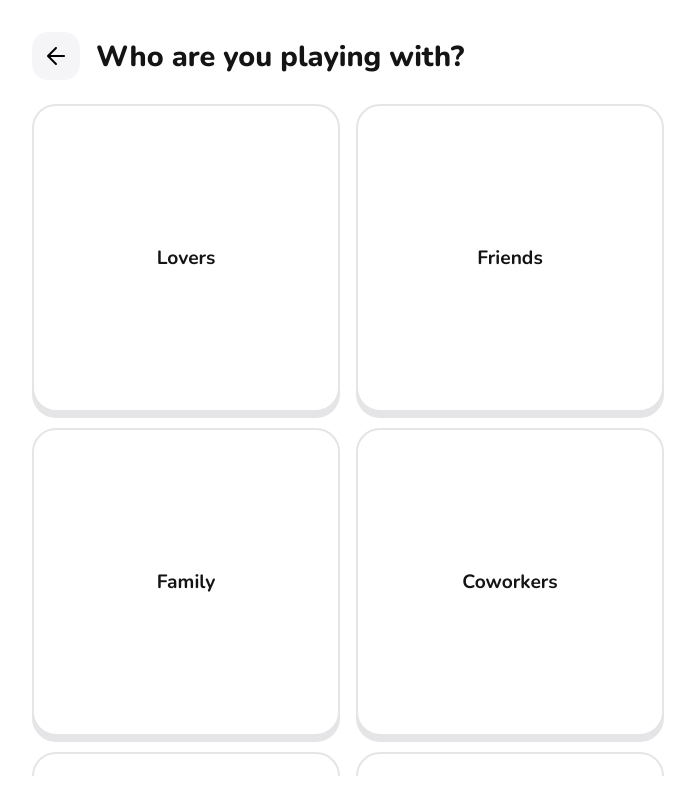
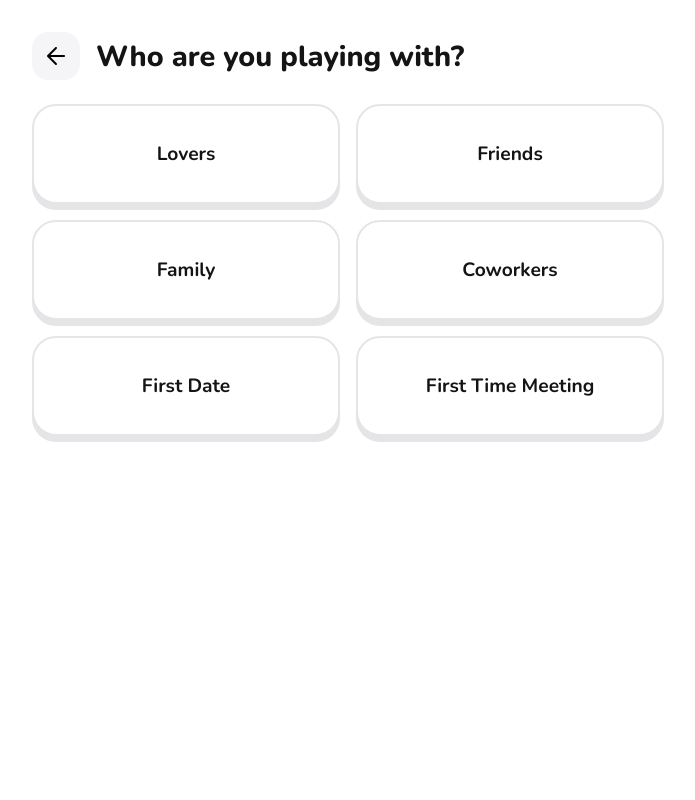
Before and after one commit to a7md-nageeb/Hewar, a React (Vite) app: page / in a window 1280 px wide. Both pictures are taken after a click on the button "English". Shown: the whole page, without its empty margins (292-987 px from the left). Built offline with nearby package versions, Linux system fonts and the light colour scheme.

Commit message:
fixed buttons

```diff
--- a/src/components/SelectionScreen.jsx
+++ b/src/components/SelectionScreen.jsx
@@ -79,7 +79,8 @@ const SelectionScreen = ({ lang, onStart, onBack }) => {
                             onClick={() => step === 1 ? handleCategorySelect(item.id) : onStart(selectedCategory, item.id)}
                             className="selection-item"
                             style={{
-                                aspectRatio: isRandom ? '2.1 / 1' : '1',
+                                aspectRatio: isRandom ? '2.1 / 1' : 'auto',
+                                minHeight: '100px', /* Ensure decent touch target size */
                                 gridColumn: isRandom ? '1 / -1' : 'auto',
                                 background: style.bg,
                                 border: `2px solid ${style.border}`,
--- a/src/index.css
+++ b/src/index.css
@@ -368,8 +368,10 @@ button {
 
 .selection-grid {
     display: grid;
-    grid-template-columns: 1fr 1fr;
+    grid-template-columns: repeat(2, minmax(0, 1fr));
     gap: 1rem;
+    align-content: start;
+    /* Prevent rows from stretching to fill height */
     overflow-y: auto;
     padding-bottom: 2rem;
     flex: 1;
@@ -392,6 +394,11 @@ button {
     transition: all 0.1s ease;
     transform: translateY(0);
     gap: 0.5rem;
+    overflow-wrap: break-word;
+    /* Ensure long words break */
+    word-break: break-word;
+    width: 100%;
+    /* Force width to respect parent grid cell */
 }
 
 /* --- Game Screen --- */
```
